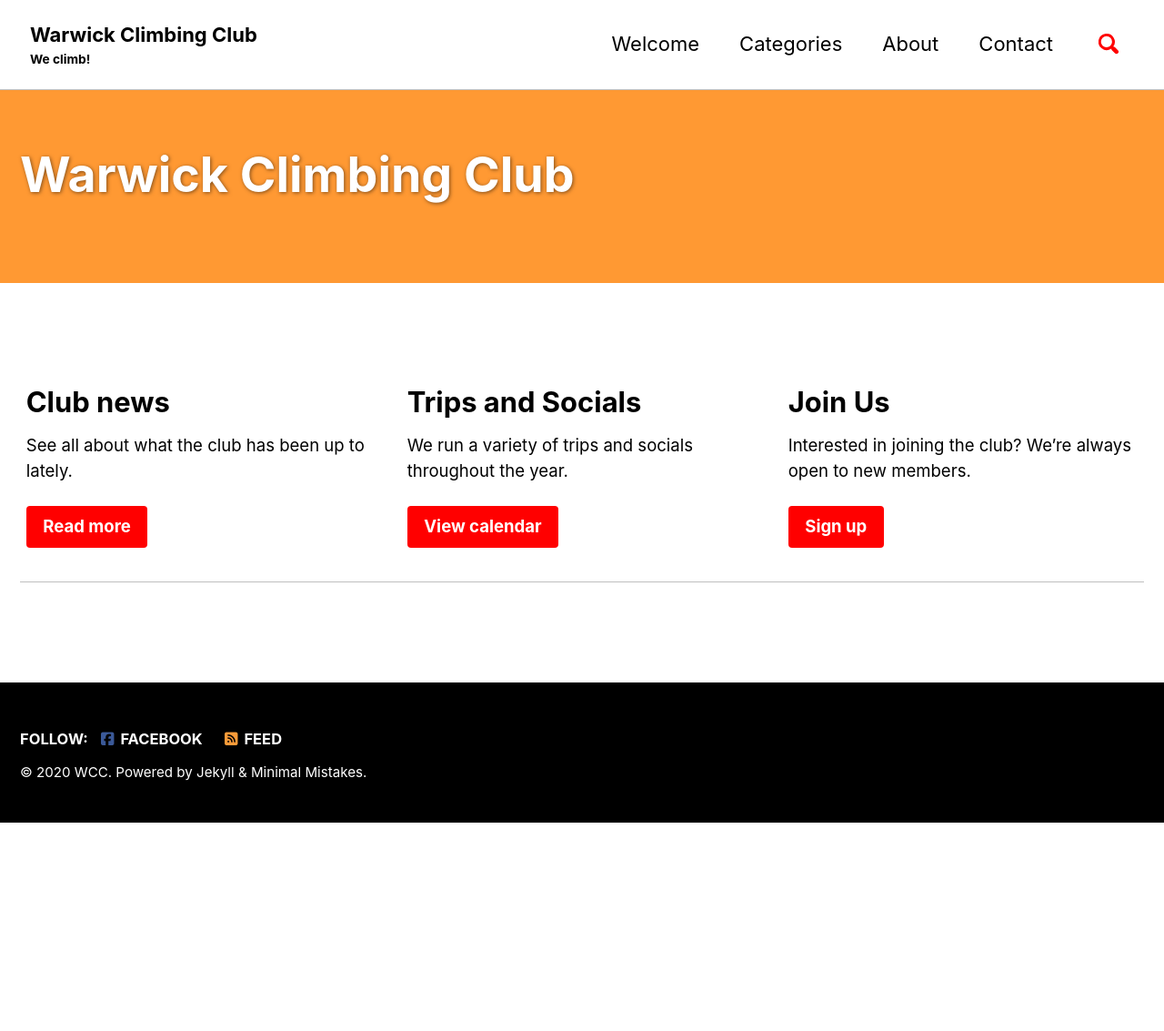
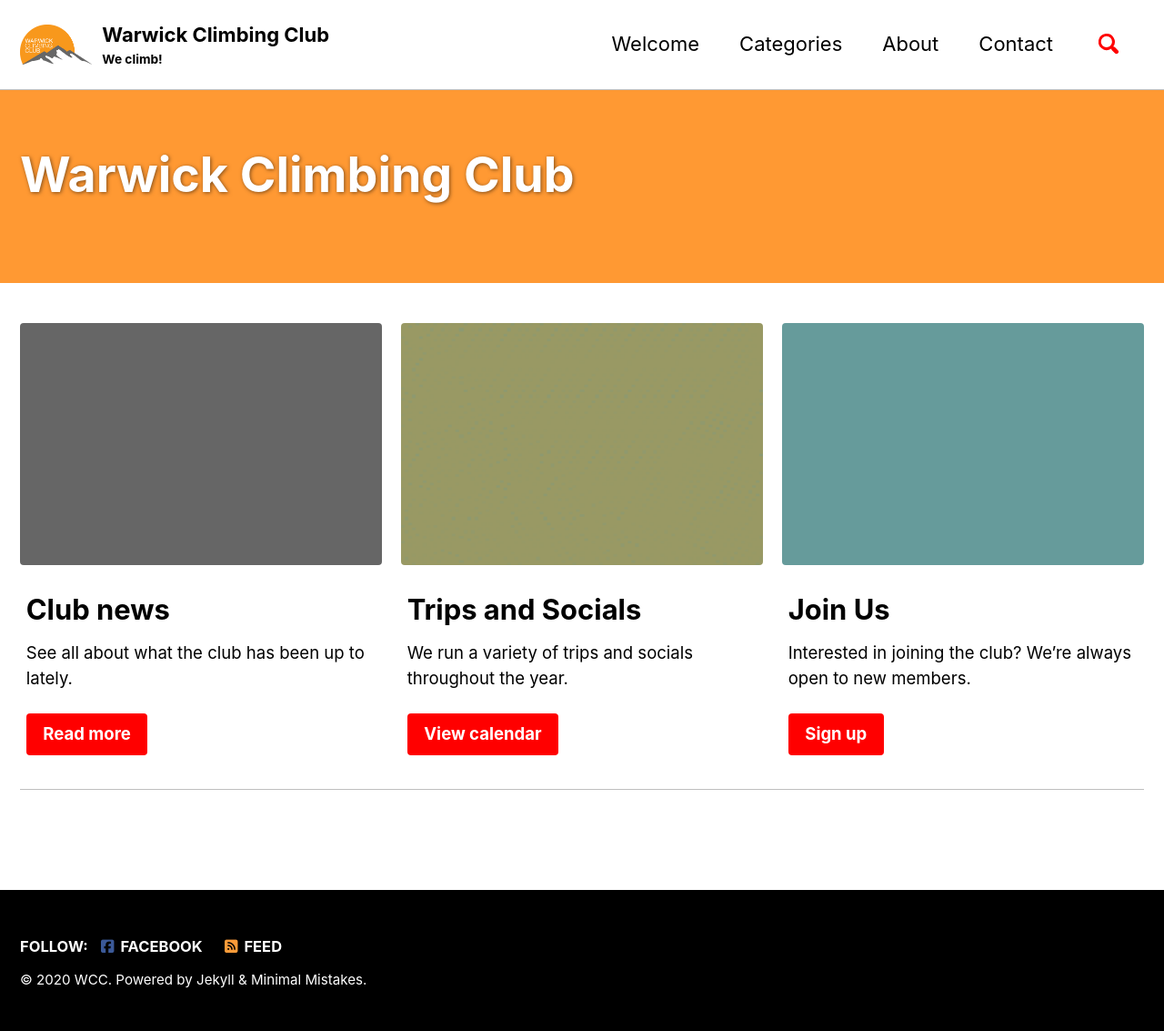
Before and after one commit to warwickclimbing/warwickclimbing.github.io, a Jekyll site: the page built from _pages/home.md, in a window 1280 px wide. Shown: the whole page at 91% size. Built offline with Jekyll 4.4.1, drawn with Linux system fonts in a browser that asks for light colours; cached includes are drawn as plain includes; nearby versions of some CDN libraries; before the commit the page ends 904 px from its top, so only the background shows below that.

Commit message:
Fixed image assets

```diff
--- a/_config.yml
+++ b/_config.yml
@@ -25,7 +25,7 @@
 baseurl                  : ""  # the subpath of your site, e.g. "/blog"
 repository               : "warwickclimbing/warwickclimbing.github.io"  # GitHub username/repo-name e.g. "mmistakes/minimal-mistakes"
 teaser                   : # path of fallback teaser image, e.g. "/assets/images/500x300.png"
-logo                     : "/_images/Logos/WCC_Logo.png"  # path of logo image to display in the masthead, e.g. "/assets/images/88x88.png"
+logo                     : "/assets/images/Logos/WCC_Logo.png"  # path of logo image to display in the masthead, e.g. "/assets/images/88x88.png"
 masthead_title           : # overrides the website title displayed in the masthead, use " " for no title
 # breadcrumbs            : false # true, false (default)
 words_per_minute         : 200
--- a/_pages/home.md
+++ b/_pages/home.md
@@ -4,21 +4,21 @@
 header:
   overlay_color: "#FF9933"
 feature_row:
-  - image_path: /_images/Homepage/news.png
+  - image_path: /assets/images/Homepage/news.png
     title: "Club news"
     excerpt: "See all about what the club has been up to lately."
     url: "/posts/"
     btn_class: "btn--primary"
     btn_label: "Read more"
 
-  - image_path: /_images/Homepage/calendar.png
+  - image_path: /assets/images/Homepage/calendar.png
     title: "Trips and Socials"
     excerpt: "We run a variety of trips and socials throughout the year."
     url: "/404/"
     btn_class: "btn--primary"
     btn_label: "View calendar"
 
-  - image_path: /_images/Homepage/join.png
+  - image_path: /assets/images/Homepage/join.png
     title: "Join Us"
     excerpt: "Interested in joining the club? We're always open to new members."
     url: "/contact/"
```
Also changed, not shown: assets/images/Homepage/calendar.png (renamed from _images/Homepage/calendar.png), assets/images/Homepage/join.png (renamed from _images/Homepage/join.png), assets/images/Homepage/news.png (renamed from _images/Homepage/news.png), assets/images/Logos/WCC_Logo.png (renamed from _images/Logos/WCC_Logo.png).
